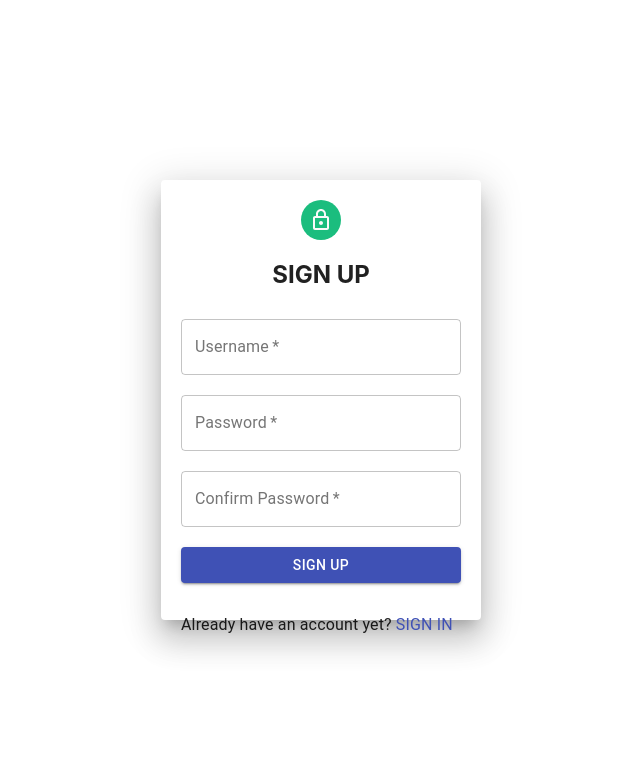
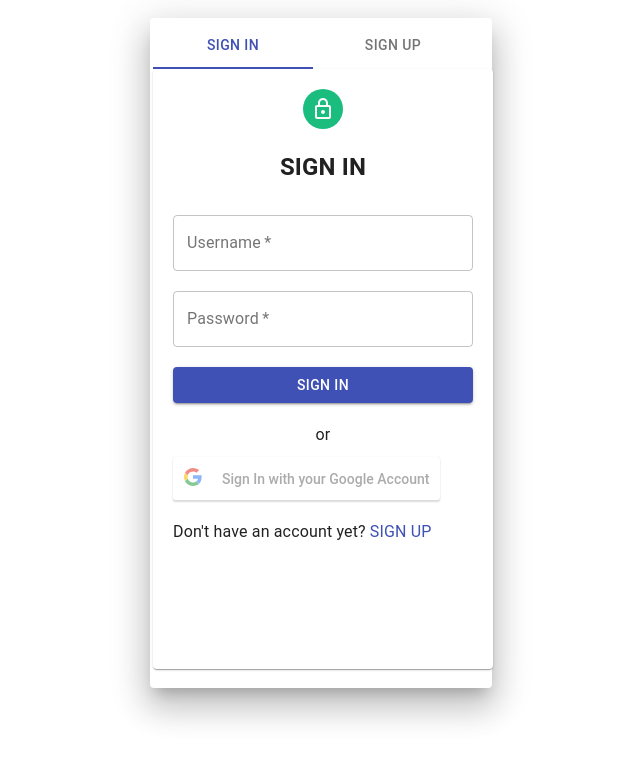
Before and after one commit to Aura313/amigoboards, a React (Create React App) app in the folder client/: page / in a window 1280 px wide. Shown: the top 760 px of the page, without its empty margins (319-959 px from the left). Built offline with nearby package versions, Linux system fonts and the light colour scheme.

Commit message:
Integration of Signin and Signup

```diff
--- a/client/src/App.js
+++ b/client/src/App.js
@@ -1,12 +1,10 @@
 import './App.css';
-import {Login} from './Login/Login';
-import {Registration} from './Login/Registration'
+import SignInOutContainer from './LoginContainer/LoginContainer';
 
 function App() {
   return (
     <div className="App">
-     {/* <Login></Login> */}
-     <Registration></Registration>
+     <SignInOutContainer></SignInOutContainer>
     </div>
   );
 }
--- a/client/src/Login/GoogleLogin.js
+++ b/client/src/Login/GoogleLogin.js
@@ -1,5 +1,5 @@
-import React, { useState } from 'react';
-import { GoogleLogin, GoogleLogout } from 'react-google-login';
+import React from 'react';
+import { GoogleLogin } from 'react-google-login';
 
 const clientId = "345624391031-5nohvvbpfesjk9jqa3spsocu0lt2fdj8.apps.googleusercontent.com";
 
--- a/client/src/Login/Login.js
+++ b/client/src/Login/Login.js
@@ -1,8 +1,7 @@
-import React, { useState } from "react";
+import React from "react";
 import {
   Avatar,
   Button,
-  Divider,
   Link,
   Paper,
   TextField,
@@ -13,22 +12,19 @@ import "./Login.css";
 import LockOutlinedIcon from "@material-ui/icons/LockOutlined";
 import { GLogin } from "./GoogleLogin";
 
-const clientId =
-  "345624391031-5nohvvbpfesjk9jqa3spsocu0lt2fdj8.apps.googleusercontent.com";
 const paperStyle = {
-  padding: 20,
-  height: "50vh",
-  width: 280,
-  margin: " 180px auto",
-};
+    padding: 20,
+    height: "70vh",
+    width: 300,
+  };
 const avatarStyle = { backgroundColor: "#1bbd7e" };
 const spacingStyle = { margin: "10px 0" };
 const newaccountStyle = { margin: "20px 0" };
 
-export function Login() {
+export function Login({handleChange}) {
   return (
     <Grid>
-      <Paper elevation={20} style={paperStyle}>
+      <Paper  style={paperStyle}>
         <Grid align="center">
           <Avatar style={avatarStyle}>
             <LockOutlinedIcon></LockOutlinedIcon>
@@ -67,10 +63,13 @@ export function Login() {
         </Typography>
         <GLogin />
         <Typography style={newaccountStyle}>
-        Don't have an account yet?
-         <Link href="#">    SIGN UP</Link>
+          Don't have an account yet?
+          <Link href="#" onClick={()=>handleChange("event",1)}
+          > SIGN UP</Link>
         </Typography>
       </Paper>
     </Grid>
   );
 }
+
+export default Login;
--- a/client/src/Login/Registration.js
+++ b/client/src/Login/Registration.js
@@ -1,8 +1,7 @@
-import React, { useState } from "react";
+import React from "react";
 import {
   Avatar,
   Button,
-  Divider,
   Link,
   Paper,
   TextField,
@@ -14,18 +13,17 @@ import LockOutlinedIcon from "@material-ui/icons/LockOutlined";
 
 const paperStyle = {
   padding: 20,
-  height: "50vh",
-  width: 280,
-  margin: " 180px auto",
+  height: "70vh",
+  width: 300,
 };
 const avatarStyle = { backgroundColor: "#1bbd7e" };
 const spacingStyle = { margin: "10px 0" };
 const newaccountStyle = { margin: "20px 0" };
 
-export function Registration() {
+export function Registration({handleChange}) {
   return (
     <Grid>
-      <Paper elevation={20} style={paperStyle}>
+      <Paper  style={paperStyle}>
         <Grid align="center">
           <Avatar style={avatarStyle}>
             <LockOutlinedIcon></LockOutlinedIcon>
@@ -69,7 +67,7 @@ export function Registration() {
 
         <Typography style={newaccountStyle}>
           Already have an account yet?
-          <Link href="#"> SIGN IN</Link>
+          <Link href="#" onClick={()=>handleChange("event",0)} > SIGN IN</Link>
         </Typography>
       </Paper>
     </Grid>
--- /dev/null
+++ b/client/src/LoginContainer/LoginContainer.js
@@ -0,0 +1,62 @@
+import React, { useState } from "react";
+import Paper from "@material-ui/core/Paper";
+import Tabs from "@material-ui/core/Tabs";
+import Tab from "@material-ui/core/Tab";
+import Typography from "@material-ui/core/Typography";
+import Box from "@material-ui/core/Box";
+import Registration from "../Login/Registration";
+import Login from "../Login/Login";
+
+
+const paperstyle={
+    width:336,margin:"18px auto",height:'83vh',padding:3
+}
+
+function TabPanel(props) {
+  const { children, value, index, ...other } = props;
+  return (
+    <div
+      role="tabpanel"
+      hidden={value !== index}
+      id={`simple-tabpanel-${index}`}
+      aria-labelledby={`simple-tab-${index}`}
+      {...other}
+    >
+      {value === index && (
+        <Box>
+          <Typography>{children}</Typography>
+        </Box>
+      )}
+    </div>
+  );
+}
+
+const SignInOutContainer = () => {
+  const [value, setValue] = useState(0);
+
+  const handleChange = (event, newValue) => {
+    setValue(newValue);
+  };
+  return (
+
+    <Paper elevation={20} style={paperstyle}>
+      <Tabs
+        value={value}
+        indicatorColor="primary"
+        textColor="primary"
+        onChange={handleChange}
+        aria-label="disabled tabs example"
+      >
+        <Tab label="SIGN IN"></Tab>
+        <Tab label="SIGN UP"></Tab>
+      </Tabs>
+      <TabPanel value={value} index={0}>
+    <Login handleChange={handleChange}/>      </TabPanel>
+      <TabPanel value={value} index={1}>
+        <Registration handleChange={handleChange}/>
+      </TabPanel>
+    </Paper>
+  );
+};
+
+export default SignInOutContainer;
```
